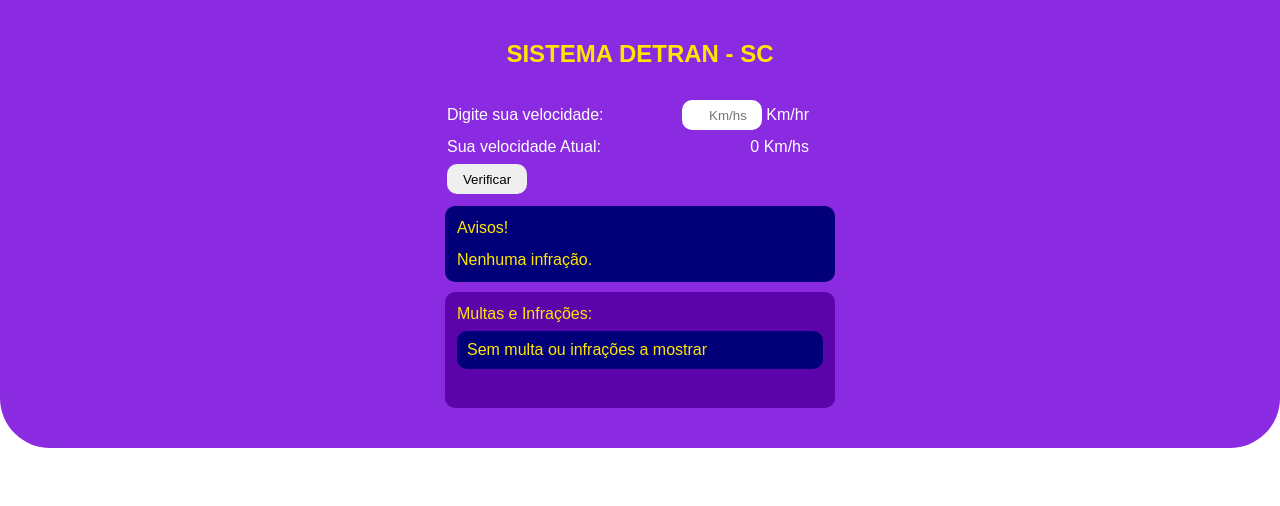
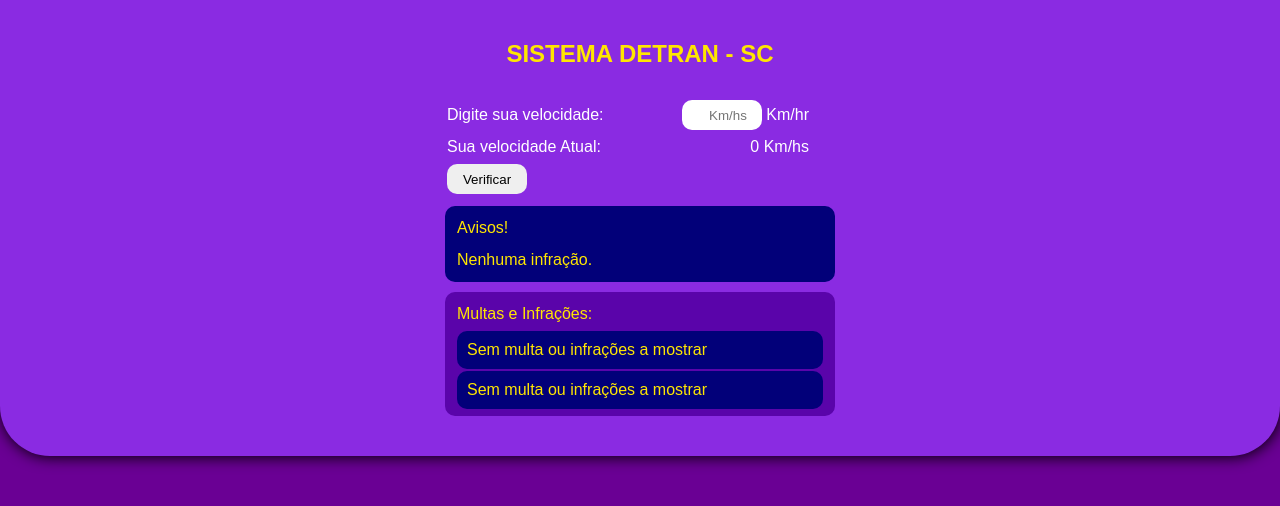
Before and after one commit to Junior-Vaz/Portifolio-e-projetos, a plain HTML site: page SystemMutas - HTML, CSS e JS/SysMultas.html in a window 1280 px wide. Both pictures are taken after a click on the button "Verificar". Drawn offline with Linux system fonts and the light colour scheme.

Commit message:
update: 22/08/22

```diff
--- a/SystemMutas - HTML, CSS e JS/SysMultas.html
+++ b/SystemMutas - HTML, CSS e JS/SysMultas.html
@@ -102,6 +102,11 @@
                             multa.style.background = 'rgb(2, 0, 121)'
                             multa.style.borderRadius = '10px'
                             multa.style.padding = '10px'
+                        }else{
+                            multa.innerHTML = 'Sem multa ou infrações a mostrar'
+                            multa.style.background = 'rgb(2, 0, 121)'
+                            multa.style.borderRadius = '10px'
+                            multa.style.padding = '10px'
                                 }
         }
     </script>
--- a/SystemMutas - HTML, CSS e JS/style.css
+++ b/SystemMutas - HTML, CSS e JS/style.css
@@ -4,12 +4,15 @@
     font-family: Arial, Helvetica, sans-serif;
     padding: 0;
     margin: 0;
-
+}
+body{
+    background-color: rgb(106, 0, 148);
 }
 main{
     background-color: blueviolet;
     border-bottom-left-radius: 50px;
     border-bottom-right-radius: 50px;
+    box-shadow: 1px 1px 15px black;
 }
 section{
     display: flex;
```
Lines whose indentation alone changed are shown as unchanged.
